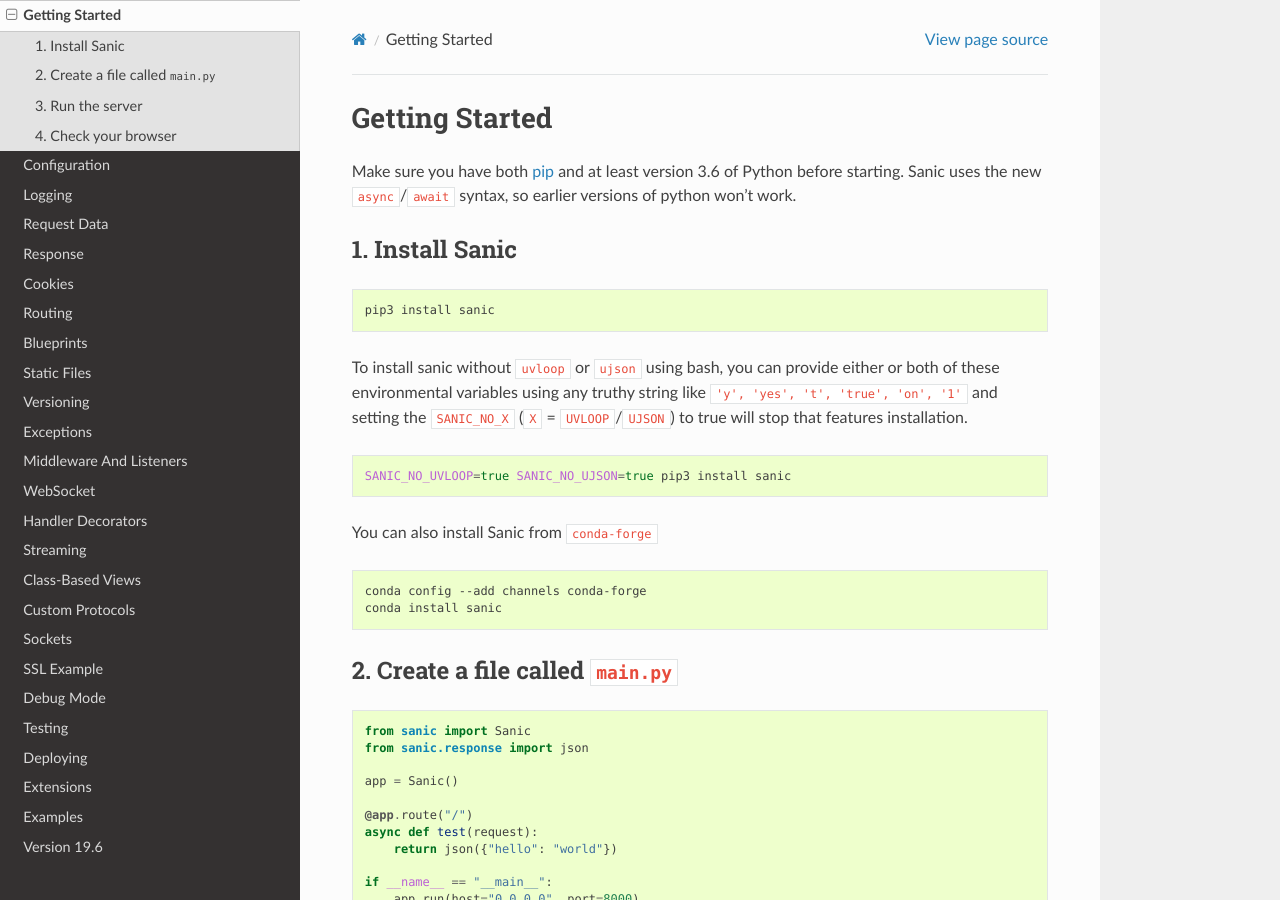
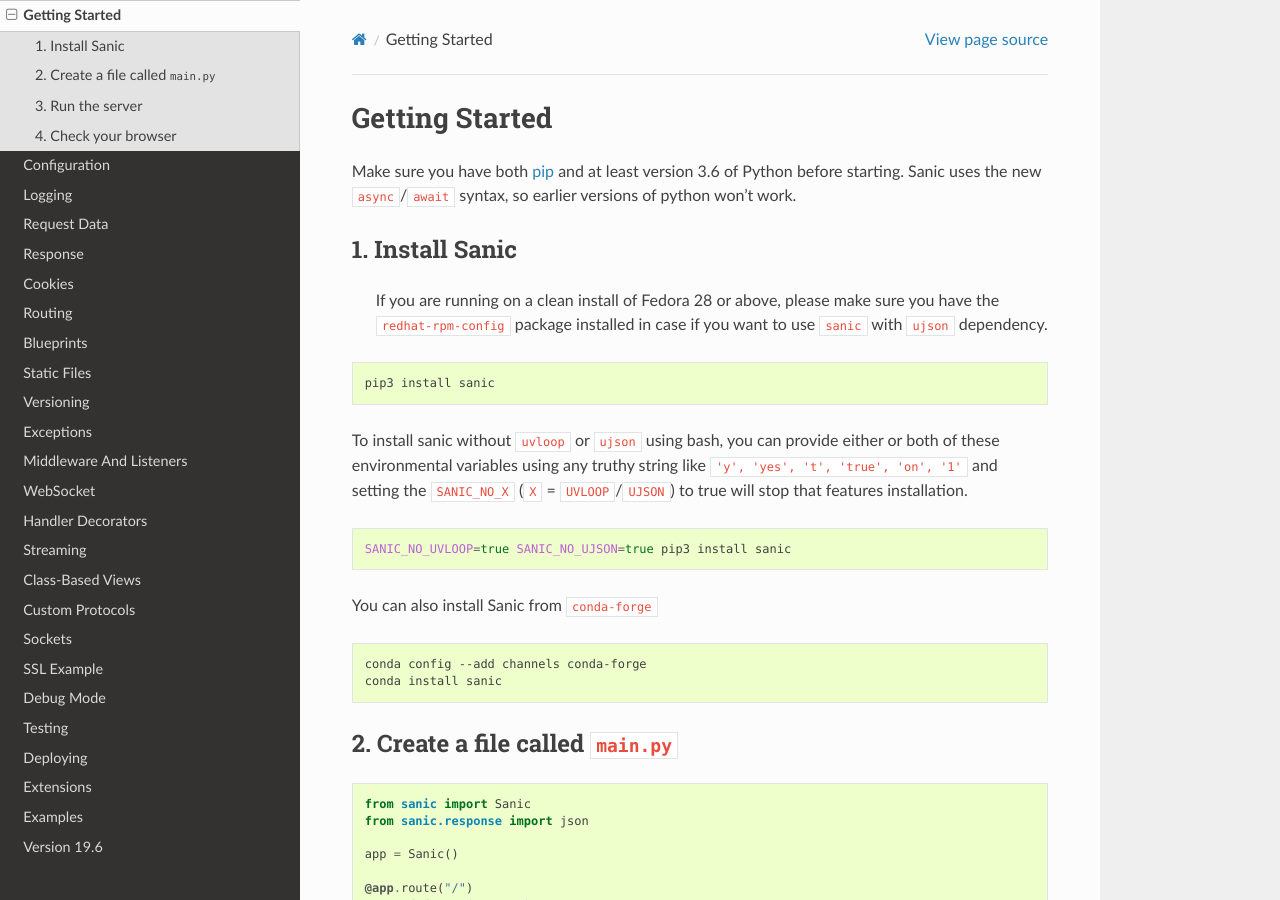
Before and after one commit to sanic-org/sanic, a Sphinx documentation site: the page built from docs/sanic/getting_started.md, in a window 1280 px wide and 900 px high. Built offline with Sphinx 7.4.7 and the Read the Docs theme 2.0.0, drawn with Linux system fonts in a browser that asks for light colours.

Commit message:
doc: GIT-1582: add fedora package dependency
Signed-off-by: Harsha Narayana <harsha2k4@gmail.com>

````diff
--- a/README.rst
+++ b/README.rst
@@ -78,6 +78,12 @@
        $ pip3 install --no-binary :all: sanic
 
 
+.. note::
+
+  If you are running on a clean install of Fedora 28 or above, please make sure you have the ``redhat-rpm-config`` package installed in case if you want to
+  use ``sanic`` with ``ujson`` dependency.
+
+
 Hello World Example
 -------------------
 
--- a/docs/sanic/getting_started.md
+++ b/docs/sanic/getting_started.md
@@ -5,6 +5,8 @@
 syntax, so earlier versions of python won't work.
 
 ## 1. Install Sanic
+
+>   If you are running on a clean install of Fedora 28 or above, please make sure you have the ``redhat-rpm-config`` package installed in case if you want to use ``sanic`` with ``ujson`` dependency.
 
 ```bash
 pip3 install sanic
````
